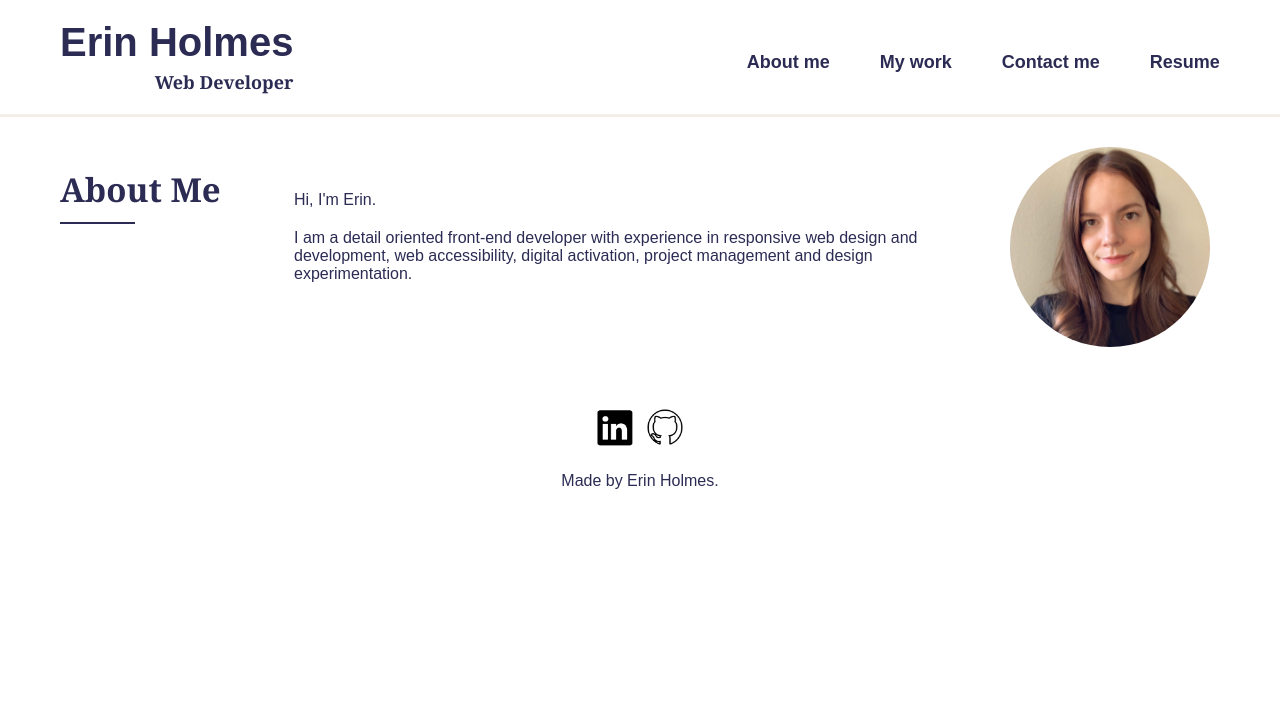
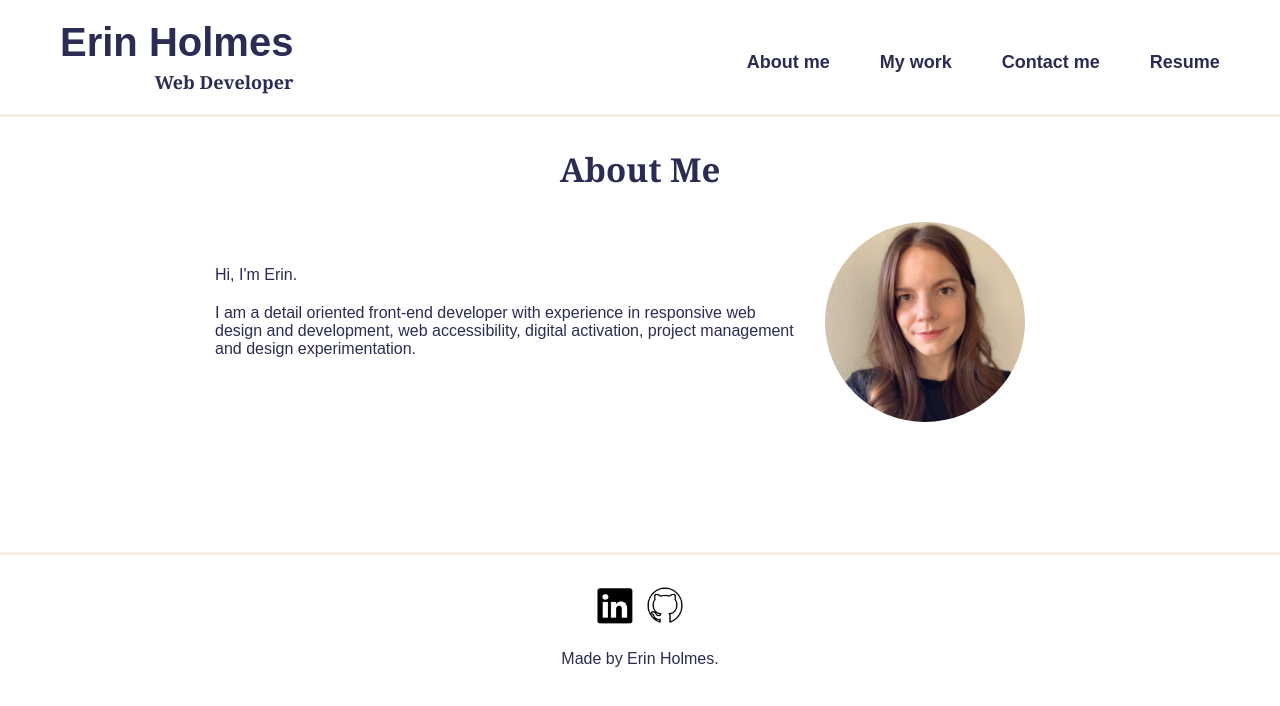
Before and after one commit to emholmes/react-portfolio, a React (Create React App) app: page / in a window 1280 px wide. Shown: the top 706 px of the page. Built offline with nearby package versions, Linux system fonts and the light colour scheme.

Commit message:
style about me page for desktop

```diff
--- a/src/components/About/index.js
+++ b/src/components/About/index.js
@@ -2,15 +2,17 @@ import headshot from "../../images/erin-h-square.jpeg"
 
 const About = () => {
   return (
-    <section id="about-me" className="about-me">
+    <section>
       <h3>About Me</h3>
-      <div>
+      <div className="about-me">
+        <div>
           <p>Hi, I'm Erin.</p>
           <p>
               I am a detail oriented front-end developer with experience in responsive web design and development, web accessibility, digital activation, project management and design experimentation.
           </p>
+        </div>
+        <img src={headshot} alt="headshot of Erin Holmes" />
       </div>
-      <img src={headshot} alt="headshot of Erin Holmes" />
     </section>
   )
 }
--- a/src/index.css
+++ b/src/index.css
@@ -49,18 +49,9 @@ h2 {
 
 h3 {
   font-family: var(--serif);
-  flex: 0 17%;
   font-size: 33px;
-  padding-top: 20px;
-  padding-left: 30px;
-}
-
-h3::after {
-  content: "";
-  display: block;
-  border-bottom: 2px solid var(--dark-blue);
-  width: 75px;
-  padding-top: 10px;
+  padding-top: 30px;
+  text-align: center;
 }
 
 li a:hover, li a:active {
@@ -113,6 +104,8 @@ header nav ul li a {
   margin: 0 auto;
   display: flex;
   flex-wrap: wrap;
+  flex: 1;
+  justify-content: center;
 }
 
 .about-me img {
@@ -120,17 +113,15 @@ header nav ul li a {
   width: 200px;
   height: 100%;
   border-radius: 50%;
-  margin-right: 140px;
-}
-
-.about-me div {
-  flex: 2;
-  align-self: center;
-  padding-left: 20px;
 }
 
 .about-me div > * {
   padding-bottom: 20px;
+}
+
+.about-me div {
+  flex: 0 50%;
+  align-self: center;
 }
 
 .about-me div p {
@@ -139,8 +130,10 @@ header nav ul li a {
 
 /* contact me styles */
 .contact-me {
+  margin-top: 100px;
   padding: 30px;
   text-align: center;
+  border-top: 3px solid var(--ballet-pink);
 }
 
 .contact-me-links {
```
